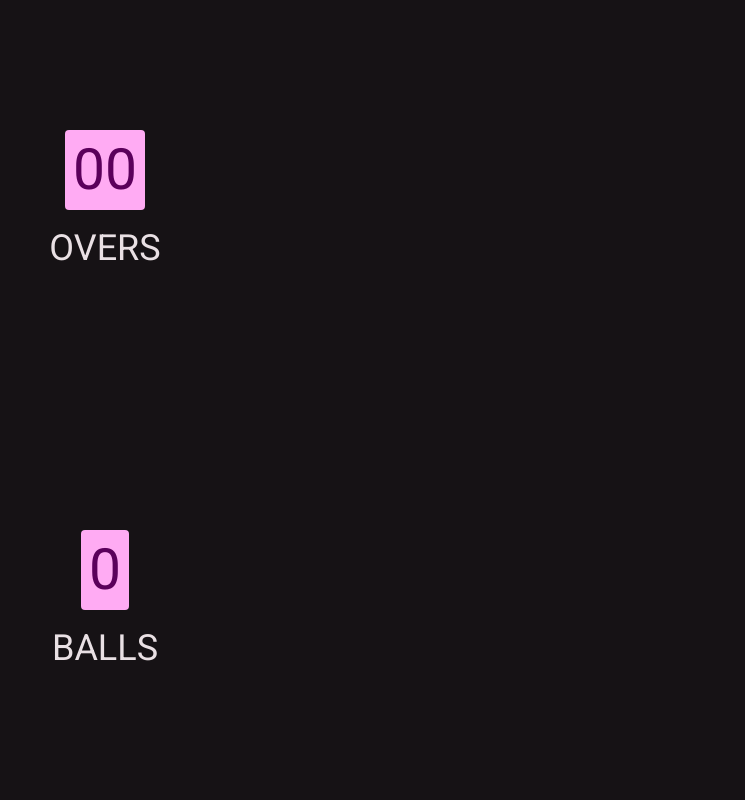
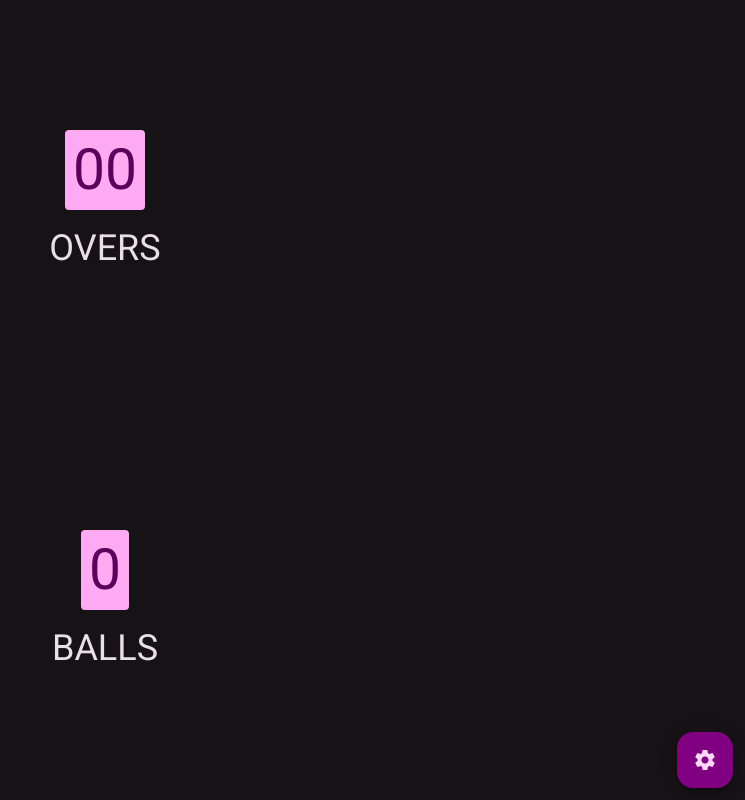
Before and after one commit to HiReception/cricket-counter-app, an Angular app: page / in a window 1280 px wide. Shown: the whole page, without its empty margins (535-1280 px from the left). Built offline with nearby package versions, Linux system fonts and the light colour scheme.

Commit message:
Add Settings menu with first option

```diff
--- a/src/app/app.component.css
+++ b/src/app/app.component.css
@@ -0,0 +1,3 @@
+:host {
+    position: relative;
+}
--- a/src/app/app.component.html
+++ b/src/app/app.component.html
@@ -1 +1,2 @@
 <router-outlet />
+<app-settings-button></app-settings-button>
--- a/src/app/app.component.ts
+++ b/src/app/app.component.ts
@@ -1,9 +1,13 @@
 import { Component } from '@angular/core';
 import { RouterOutlet } from '@angular/router';
+import { SettingsButtonComponent } from "./settings-button/settings-button.component";
 
 @Component({
   selector: 'app-root',
-  imports: [RouterOutlet],
+  imports: [
+    RouterOutlet,
+    SettingsButtonComponent
+],
   templateUrl: './app.component.html',
   styleUrl: './app.component.css'
 })
--- /dev/null
+++ b/src/app/settings-button/settings-button.component.css
@@ -0,0 +1,17 @@
+.settings-button {
+    position: absolute;
+}
+
+.settings-button.bottom-left {
+    left: 12px;
+    bottom: 12px;
+}
+
+.settings-button.bottom-right {
+    right: 12px;
+    bottom: 12px;
+}
+
+.settings-menu {
+    color: var(--mat-sys-on-surface);
+}
--- /dev/null
+++ b/src/app/settings-button/settings-button.component.html
@@ -0,0 +1,15 @@
+<button mat-fab [matMenuTriggerFor]="menu" class="settings-button" [class]="localStorageService.settings().settingsButtonPosition">
+    <mat-icon>settings</mat-icon>
+</button>
+
+<mat-menu #menu="matMenu" class="settings-menu">
+    <div class="settings-menu">
+        <div id="settings_buttonposition">
+            <div class="settings-label" id="label_buttonposition">Settings Button Position</div>
+            <mat-radio-group aria-labelledby="label_buttonposition" [(ngModel)]="localStorageService.settings().settingsButtonPosition" (ngModelChange)="updateSettings('settingsButtonPosition', $event)">
+                <mat-radio-button value="bottom-left">Bottom Left</mat-radio-button>
+                <mat-radio-button value="bottom-right">Bottom Right</mat-radio-button>
+            </mat-radio-group>
+        </div>
+    </div>
+</mat-menu>
--- /dev/null
+++ b/src/app/settings-button/settings-button.component.ts
@@ -0,0 +1,31 @@
+import { Component, inject } from '@angular/core';
+import { MatMenuModule } from '@angular/material/menu';
+import { MatRadioModule } from '@angular/material/radio';
+import { LocalStorageService } from '../local-storage.service';
+import { MatIconModule } from '@angular/material/icon';
+import { MatButtonModule } from '@angular/material/button';
+import { FormsModule } from '@angular/forms';
+
+@Component({
+  selector: 'app-settings-button',
+  imports: [
+    MatRadioModule,
+    MatMenuModule,
+    MatIconModule,
+    MatButtonModule,
+    FormsModule,
+  ],
+  templateUrl: './settings-button.component.html',
+  styleUrl: './settings-button.component.css'
+})
+export class SettingsButtonComponent {
+  localStorageService = inject(LocalStorageService);
+
+  updateSettings(key: string, value: any) {
+    const existingSettings = this.localStorageService.settings();
+    this.localStorageService.settings.set({
+      ...existingSettings,
+      [key]: value
+    })
+  }
+}
```
Also changed, not shown: 1 other file (tests, documents, lock files or other folders).
